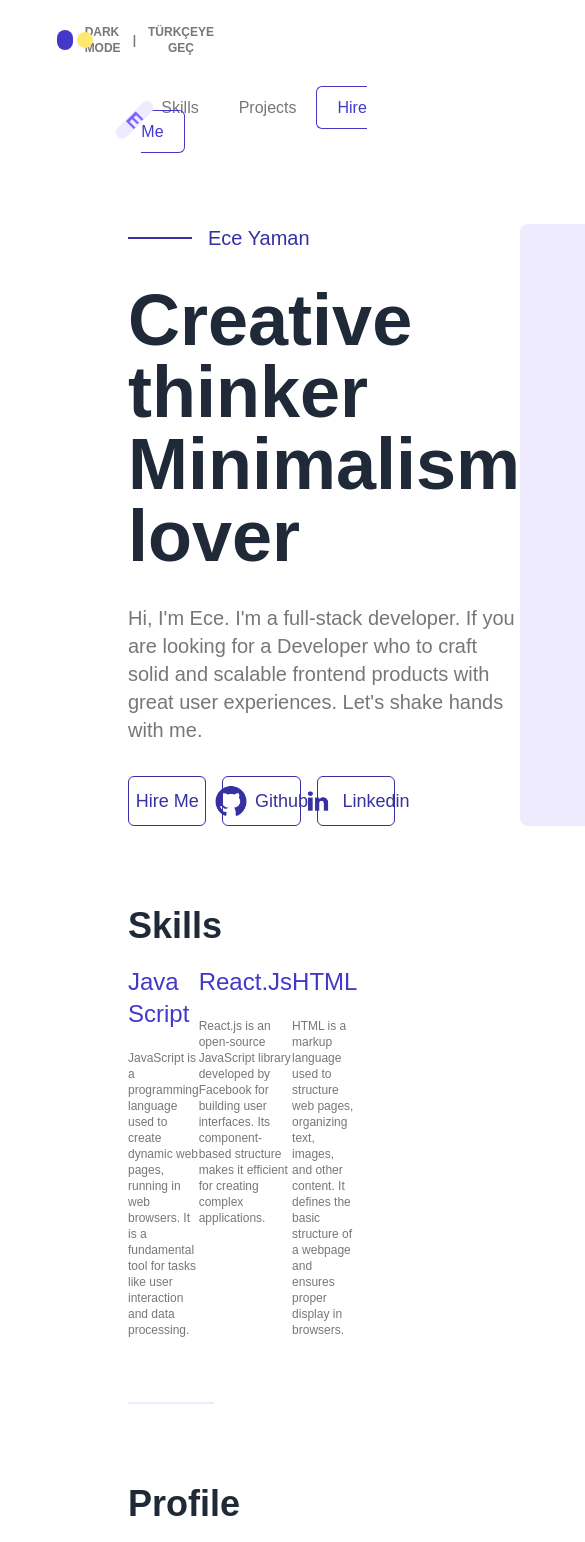
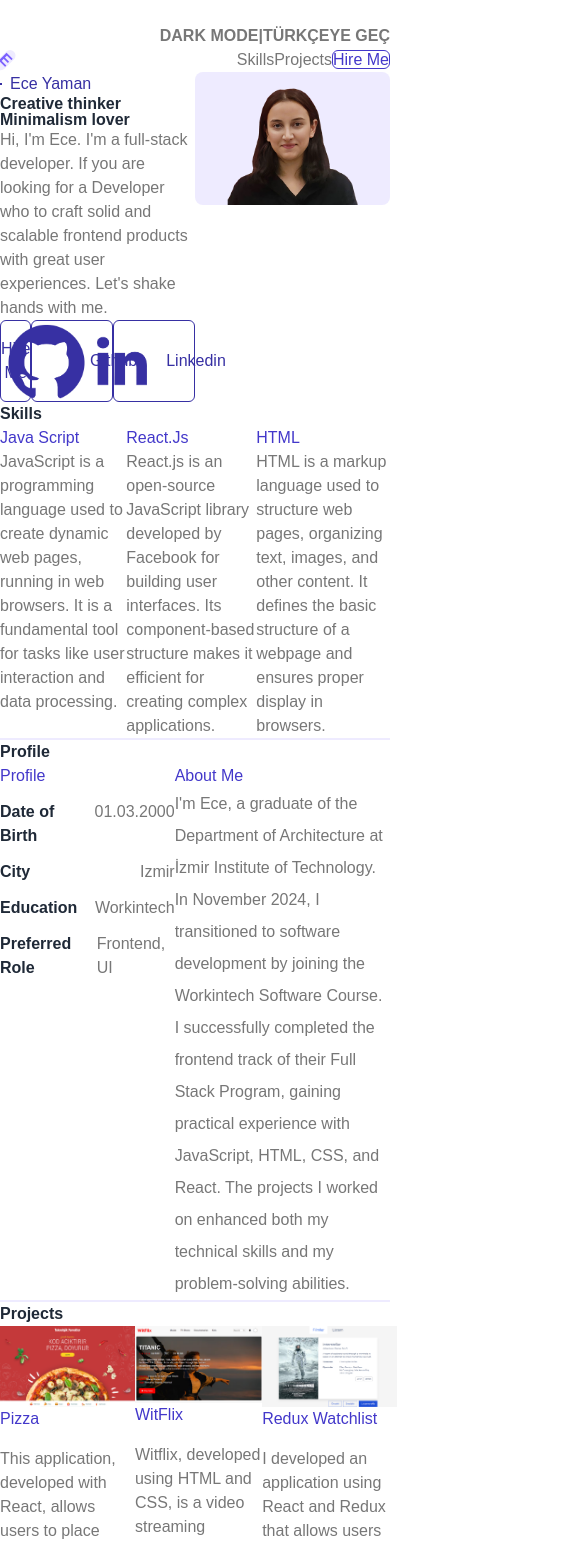
Before and after one commit to EceYaman/personal-website-project, a React (Vite) app in the folder personal-website/: page / in a window 390 px wide. Shown: the top 1542 px of the page, 585 px wide, since content can reach past the window. Built offline with nearby package versions, Linux system fonts and the light colour scheme.

Commit message:
Added responsive css for different screen sizes

```diff
--- a/personal-website/package.json
+++ b/personal-website/package.json
@@ -10,6 +10,7 @@
     "preview": "vite preview"
   },
   "dependencies": {
+    "axios": "^1.7.9",
     "react": "^18.3.1",
     "react-dom": "^18.3.1"
   },
--- a/personal-website/src/App.jsx
+++ b/personal-website/src/App.jsx
@@ -10,11 +10,13 @@ function App() {
   const { darkMode} = useDarkMode();
 
   return (
-    <div className={darkMode ? "bg-bgDark pr-44 pl-32 pt-6 pb-28 w-full absolute" : "mr-44 ml-32 pt-6"}>
+    <div>
+      <div className={`w-full pt-6 sm:px-4 sm:pb-16 lg:px-12 lg:pb-20 xl:pr-44 xl:pl-32 xl:pb-28 ${darkMode ? "bg-bgDark" : "bg-white"}`}>
         <Header />
         <Main />
-        <Footer />
       </div>
+       <Footer />
+    </div>
   )
 }
 
--- a/personal-website/src/components/Header.jsx
+++ b/personal-website/src/components/Header.jsx
@@ -12,27 +12,29 @@ export function Header() {
 
     return(
         <>
-            <div className="flex justify-end mb-10 text-xs font-bold text-textLight items-center gap-x-3">
+            <div className="flex justify-end items-center sm:mb-6 lg:mb-8 xl:mb-10 text-textLight sm:text-xs lg:text-sm xl:text-base font-bold sm:gap-x-1 lg:gap-x-2 xl:gap-x-4">
 
                 <button
                     onClick={toggleDarkMode}
-                    className={`w-10 h-5 rounded-full flex items-center justify-between p-0 transition-all duration-300 ease-in-out ${darkMode ? 'bg-bgGray2' : 'bg-primary'}`}
+                    className={`sm:w-8 sm:h-4 lg:w-10 lg:h-5 xl:w-12 xl:h-6 rounded-full flex items-center justify-between p-0 transition-all duration-300 ease-in-out ${darkMode ? 'bg-bgGray2' : 'bg-primary'}`}
                 >
                     <span
-                    className={`w-4 h-4 rounded-full bg-highlightYellow transition-transform duration-300 ease-in-out
-                        ${darkMode ? 'translate-x-1' : 'translate-x-5'}`}
+                    className={`sm:w-3 sm:h-3 lg:w-4 lg:h-4 xl:w-5 xl:h-5 rounded-full bg-highlightYellow transition-transform duration-300 ease-in-out
+                        ${darkMode ? 'translate-x-1' : ' sm:translate-x-4 lg:translate-x-5 xl:translate-x-6'}`}
                     />
                 </button>
 
-                <p className={darkMode ? 'text-textLight2' : 'text-textLight'}>{darkMode ? currData.header.theme[1] : currData.header.theme[0]}</p>
+                <p className={darkMode ? 'text-textLight2' : 'text-textLight'}>
+                    {darkMode ? currData.header.theme[1] : currData.header.theme[0]}
+                </p>
                 <span>|</span>
                 <button onClick={toggleLanguage}>{currData.header.language}</button>
 
             </div>
 
-            <div className="flex items-center justify-between">
+            <div className="flex items-center justify-between  sm:text-xs lg:text-sm xl:text-base">
                 <div
-                className={`w-12 h-12 flex items-center justify-center rounded-full text-xl font-bold origin-center rotate-45
+                className={`sm:w-8 sm:h-8 lg:w-10 lg:h-10 xl:w-12 xl:h-12 flex items-center justify-center rounded-full xl:text-xl font-bold origin-center rotate-45
                     ${darkMode ? 'bg-logoDark2 text-logoLight2' : 'bg-logoLight text-logoDark'}`}
                 >
                     {currData.heroSection.name.charAt(0).toUpperCase()}
@@ -41,7 +43,7 @@ export function Header() {
                 <nav>
                     {currData.header.nav.map((link, index) => (
                         <a key={index} href={link.link}
-                        className={`px-5 py-3  ${index === 2 ? darkMode ? 'bg-white text-primary rounded' : 'border border-primary rounded-md text-primary': 'text-textLight'}`}
+                        className={`sm:px-3 sm:py-2 lg:px-4 lg:py-2 xl:px-5 xl:py-3  ${index === 2 ? darkMode ? 'bg-white text-primary rounded' : 'border border-primary rounded-md text-primary': 'text-textLight'}`}
                         onClick={() => handleLinkClick(index)}
                         >
                             {link.a}
--- a/personal-website/src/components/main/HeroSection.jsx
+++ b/personal-website/src/components/main/HeroSection.jsx
@@ -6,18 +6,24 @@ export function HeroSection() {
     const { darkMode} = useDarkMode();
 
     return(
-        <div className="flex justify-between my-20">
-            <div className="max-w-2xl">
+        <div className="flex justify-between sm:my-10 lg:my-16 xl:my-20">
+            <div className="w-full sm:max-w-xs lg:max-w-2xl">
 
-                <div className="flex items-center mb-2">
-                    <div className={`w-16 border ${darkMode ? "border-primaryDark2" : "border-primaryDark"}`}></div>
-                    <p className={`mx-4 text-xl ${darkMode ? "text-primaryDark2" : "text-primaryDark"}`}>{currData.heroSection.name}</p>
+                <div className="flex items-center">
+                    <hr className={`sm:w-8 lg:w-10 xl:w-16 border ${darkMode ? "border-primaryDark2" : "border-primaryDark"}`} />
+                    <p className={`mx-2 sm:text-sm lg:text-base xl:text-xl ${darkMode ? "text-primaryDark2" : "text-primaryDark"}`}>
+                        {currData.heroSection.name}
+                    </p>
                 </div>
 
-                <h2 className={`text-7xl font-bold leading-none mt-8 ${darkMode ? "text-textDark2" :"text-textDark"}`}>{currData.heroSection.title}</h2>
-                <p className={`text-xl max-w-xl my-8 ${darkMode ? "text-textLight2" :"text-textLight"}`}>{currData.heroSection.intro}</p>
+                <h2 className={`sm:text-2xl lg:text-4xl xl:text-7xl font-bold leading-none sm:mt-1 lg:mt-4 xl:mt-8 ${darkMode ? "text-textDark2" :"text-textDark"}`}>
+                    {currData.heroSection.title}
+                </h2>
+                <p className={`sm:text-xs lg:text-sm xl:text-xl sm:max-w-[95%] xl:max-w-xl sm:my-2 lg:my-4 xl:my-8 ${darkMode ? "text-textLight2" :"text-textLight"}`}>
+                    {currData.heroSection.intro}
+                </p>
 
-                <div className="flex space-x-4 mt-4">
+                <div className="flex sm:space-x-1 lg:space-x-2 xl:space-x-4 ">
                     {currData.heroSection.socials.map((social, index) => (
                         <button
                             key={index}
@@ -28,7 +34,7 @@ export function HeroSection() {
                                 <img
                                     src={darkMode ? social.logoDark : social.logo }
                                     alt={`${social.text} logo`}
-                                    className="w-8 h-8 mr-2"
+                                    className="sm:w-3 lg:w-5 xl:w-8 mr-1"
                                 />
                             )}
                             <span>{social.text}</span>
@@ -38,7 +44,9 @@ export function HeroSection() {
                 </div>
             </div>
 
-            <img src={currData.heroSection.profileImage} className="max-w-lg rounded-lg"/>
+            <div className="w-full sm:max-w-md lg:max-w-lg sm:pt-10 lg:pt-10 xl:pt-14">
+                <img src={currData.heroSection.profileImage} className="w-full rounded-lg"/>
+            </div>
         </div>
     )
 }
--- a/personal-website/src/components/main/Main.jsx
+++ b/personal-website/src/components/main/Main.jsx
@@ -8,15 +8,21 @@ export function Main() {
     return(
         <div>
             <HeroSection />
+
             <div id="skills">
                 <SkillsSection />
             </div>
-            <hr className="my-16 border border-logoLight"/>
+
+            <hr className="sm:my-10 lg:my-12 xl:my-16 border border-logoLight"/>
+
             <ProfileSection />
-            <hr className="my-16 border border-logoLight"/>
+
+            <hr className="sm:my-10 lg:my-12 xl:my-16 border border-logoLight"/>
+
             <div id="projects">
                 <ProjectsSection />
             </div>
+
         </div>
     )
 }
--- a/personal-website/src/components/main/ProfileSection.jsx
+++ b/personal-website/src/components/main/ProfileSection.jsx
@@ -6,24 +6,39 @@ export function ProfileSection() {
     const { darkMode} = useDarkMode();
 
     return(
-        <div className="my-20">
-            <h4 className={darkMode ? "main-title-dark" : "main-title"}>{currData.profileSection.title}</h4>
+        <div>
+            <h4 className={darkMode ? "main-title-dark" : "main-title"}>
+                {currData.profileSection.title}
+            </h4>
+
             <div className="flex justify-between">
-            <div className="w-1/4">
-                <h6 className={`my-5 ${darkMode ? "sub-title-dark" : "sub-title"}`}>{currData.profileSection.title}</h6>
+                <div className="sm:w-[35%] xl:w-1/4">
+                    <h6 className={`sm:my-2 lg:my-3 xl:my-5 ${darkMode ? "sub-title-dark" : "sub-title"}`}>
+                        {currData.profileSection.title}
+                    </h6>
 
                     {Object.entries(currData.profileSection.profile).map(([label, value]) => (
-                        <div key={label} className="my-3 flex justify-between text-base">
-                            <p className={`font-bold ${darkMode ? "text-textLight2" : "text-textDark"}`}>{label}</p>
-                            <p className={darkMode ? "text-textLight2" : "text-textLight"}>{value}</p>
+                            <div key={label} className="my-3 flex justify-between sm:text-xs lg:text-sm xl:text-base">
+                                <p className={`font-bold ${darkMode ? "text-textLight2" : "text-textDark"}`}>
+                                    {label}
+                                </p>
+                                <p className={darkMode ? "text-textLight2" : "text-textLight"}>
+                                    {value}
+                                </p>
                             </div>
                         ))}
 
                 </div>
+
                 <div className="w-[63%]">
-                <h6 className={`my-5 ${darkMode ? "sub-title-dark" : "sub-title"}`}>{currData.profileSection.aboutMe.title}</h6>
-                <p className={`text-base leading-8 ${darkMode ? "text-textLight2" : "text-textLight"}`}>{currData.profileSection.aboutMe.info}</p>
+                    <h6 className={`sm:my-2 lg:my-3 xl:my-5 ${darkMode ? "sub-title-dark" : "sub-title"}`}>
+                        {currData.profileSection.aboutMe.title}
+                    </h6>
+                    <p className={`sm:text-xs lg:text-sm xl:text-base leading-8 ${darkMode ? "text-textLight2" : "text-textLight"}`}>
+                        {currData.profileSection.aboutMe.info}
+                    </p>
                 </div>
+
             </div>
         </div>
     )
--- a/personal-website/src/components/main/ProjectsSection.jsx
+++ b/personal-website/src/components/main/ProjectsSection.jsx
@@ -7,21 +7,29 @@ export function ProjectsSection() {
 
     return(
         <div>
-            <h4 className={darkMode ? "main-title-dark" : "main-title"}>{currData.projectsSection.title}</h4>
+            <h4 className={darkMode ? "main-title-dark" : "main-title"}>
+                {currData.projectsSection.title}
+            </h4>
 
             <div className="flex justify-between">
             {currData.projectsSection.projects.map((project, index) => (
-                <div key={index} className="max-w-xs">
-                    <img src={project.img} alt={project.name} className="my-6" />
-                    <h6 className={darkMode ? "sub-title-dark" : "sub-title"}>{project.name}</h6>
-                    <p className={`h-36 text-sm mt-4 leading-6 ${darkMode ? "text-textLight2" : "text-textLight"}`}>{project.info}</p>
+                <div key={index} className="sm:w-[30%] xl:max-w-xs">
+                    <img src={project.img} alt={project.name} className="sm:my-4 lg:my-5 xl:my-6" />
+                    <h6 className={darkMode ? "sub-title-dark" : "sub-title"}>
+                        {project.name}
+                    </h6>
+                    <p className={`sm:h-52 xl:h-36 sm:text-xs lg:text-xs xl:text-sm mt-4 xl:leading-6 ${darkMode ? "text-textLight2" : "text-textLight"}`}>
+                        {project.info}
+                    </p>
 
                     <div className="flex gap-x-2 my-4">
                             {project.programs.map((program, idx) => (
-                                <p key={idx} className={`w-1/5 text-center text-base border rounded-md ${darkMode ? "border-primaryDark2 text-primaryDark2 bg-bgGray2" : "border-primaryDark text-primaryDark"}`}>{program}</p>
+                                <p key={idx} className={`sm:w-1/3 xl:w-1/5 text-center sm:text-xs lg:text-sm xl:text-base border rounded-md ${darkMode ? "border-primaryDark2 text-primaryDark2 bg-bgGray2" : "border-primaryDark text-primaryDark"}`}>
+                                    {program}
+                                </p>
                             ))}
                         </div>
-                    <nav className={`flex justify-between text-base underline ${darkMode ? "text-primary2" : "text-primaryDark"}`}>
+                    <nav className={`flex justify-between sm:text-xs lg:text-sm xl:text-base underline ${darkMode ? "text-primary2" : "text-primaryDark"}`}>
                     {Object.entries(project.links).map(([label, url], i) => (
                         <a key={i} href={url} target="_blank" >{label}</a>
                     ))}
--- a/personal-website/src/components/main/SkillsSection.jsx
+++ b/personal-website/src/components/main/SkillsSection.jsx
@@ -7,14 +7,20 @@ export function SkillsSection() {
 
     return(
         <div>
-            <h4 className={darkMode ? "main-title-dark" : "main-title"}>{currData.skillsSection.title}</h4>
+            <h4 className={darkMode ? "main-title-dark" : "main-title"}>
+                {currData.skillsSection.title}
+            </h4>
             <div className="flex justify-between">
-            {currData.skillsSection.skills.map((skill, index) => (
-                <div key={index} className="max-w-xs">
-                <h6 className={`my-5 ${darkMode ? "sub-title-dark" : "sub-title"}`}>{skill.name}</h6>
-                <p className={`text-xs ${darkMode ? "text-textLight2" : "text-textLight"}`}>{skill.info}</p>
-                </div>
-            ))}
+                {currData.skillsSection.skills.map((skill, index) => (
+                    <div key={index} className="sm:w-[30%] xl:max-w-xs">
+                        <h6 className={`sm:my-2 lg:my-3 xl:my-5 ${darkMode ? "sub-title-dark" : "sub-title"}`}>
+                            {skill.name}
+                        </h6>
+                        <p className={`sm:text-xs lg:text-xs xl:text-s ${darkMode ? "text-textLight2" : "text-textLight"}`}>
+                            {skill.info}
+                        </p>
+                    </div>
+                ))}
           </div>
         </div>
     )
--- a/personal-website/src/index.css
+++ b/personal-website/src/index.css
@@ -3,25 +3,25 @@
 @tailwind utilities;
 
 .btn {
-    @apply w-1/5 py-2 border border-primaryDark rounded-md text-primaryDark text-lg hover:font-bold transition-all duration-300 ease-in-out flex items-center justify-center;
+    @apply sm:w-[30%] lg:w-1/4 xl:w-1/5 sm:py-1 lg:py-1 xl:py-2 border border-primaryDark rounded-md text-primaryDark sm:text-xs lg:text-sm xl:text-lg hover:font-bold transition-all duration-300 ease-in-out flex items-center justify-center;
   }
 
 .main-title {
-  @apply text-textDark font-bold text-4xl;
+  @apply text-textDark font-bold xl:text-4xl;
 }
 
 .sub-title {
-  @apply text-primary font-medium text-2xl ;
+  @apply text-primary font-medium xl:text-2xl ;
 }
 
 .btn-dark {
-  @apply bg-bgGray2 w-1/5 py-2 border border-primary2 rounded-md text-primary2 text-lg hover:font-bold transition-all duration-300 ease-in-out flex items-center justify-center;
+  @apply sm:w-[30%] lg:w-1/4 xl:w-1/5 sm:py-1 lg:py-1 xl:py-2 border border-primary2 rounded-md text-primary2 bg-bgGray2 sm:text-xs lg:text-sm xl:text-lg hover:font-bold transition-all duration-300 ease-in-out flex items-center justify-center;
 }
 
 .main-title-dark {
-  @apply text-textDark2 font-bold text-4xl;
+  @apply text-textDark2 font-bold xl:text-4xl;
 }
 
 .sub-title-dark {
-  @apply text-primaryDark2 font-medium  text-2xl ;
+  @apply text-primaryDark2 font-medium  xl:text-2xl ;
 }
--- a/personal-website/tailwind.config.js
+++ b/personal-website/tailwind.config.js
@@ -41,7 +41,13 @@ export default {
 
       fontFamily: {
         sans: ['Arial', 'Helvetica', 'sans-serif'],
-      }
+      },
+
+      screens: {
+        sm: '480px',
+        lg: '767px',
+        xl: '1280px',
+      },
 
     },
   },
```
Also changed, not shown: personal-website/src/components/Footer.jsx (+4 -4 lines), personal-website/images/profile_image.png, 1 other file (tests, documents, lock files or other folders). Lines whose indentation alone changed are shown as unchanged.
